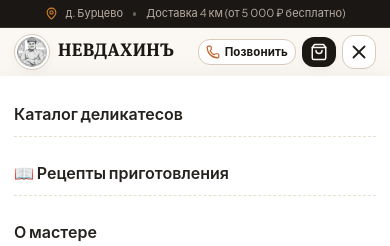
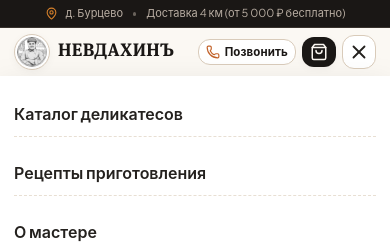
Before and after one commit to LeonINFIZ/nevdakhin, a Next.js app: page / in a window 390 px wide. Both pictures are taken after a click on the button "Меню". Shown: the top 246 px of the page. Built offline with nearby package versions, Linux system fonts and the light colour scheme; no server answers; the database is empty.

Commit message:
Убрали иконку

```diff
--- a/src/components/Header.tsx
+++ b/src/components/Header.tsx
@@ -13,7 +13,7 @@ interface HeaderProps {
   onOpenCart?: () => void;
 }
 
-export default function Header({}: HeaderProps) {
+export default function Header({ }: HeaderProps) {
   const { cartCount, cartTotal } = useCart();
   const [mobileMenuOpen, setMobileMenuOpen] = useState(false);
   const headerRef = useRef<HTMLElement>(null);
@@ -164,7 +164,7 @@ export default function Header({}: HeaderProps) {
                 onClick={() => setMobileMenuOpen(false)}
                 className="mobile-nav-item"
               >
-                📖 Рецепты приготовления
+                Рецепты приготовления
               </Link>
               <Link
                 href="/#about"
```
